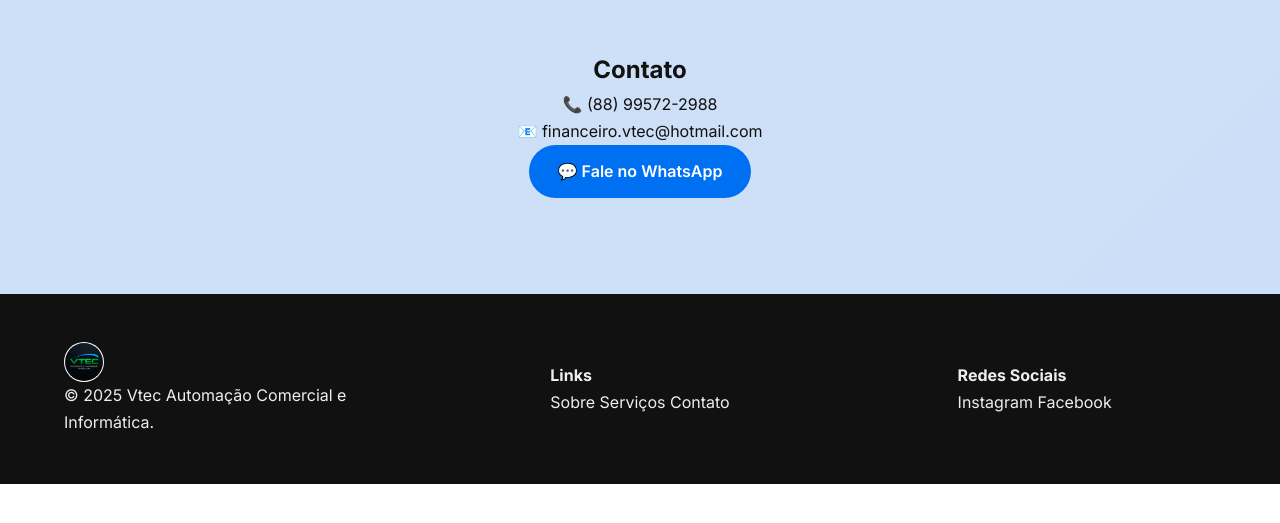
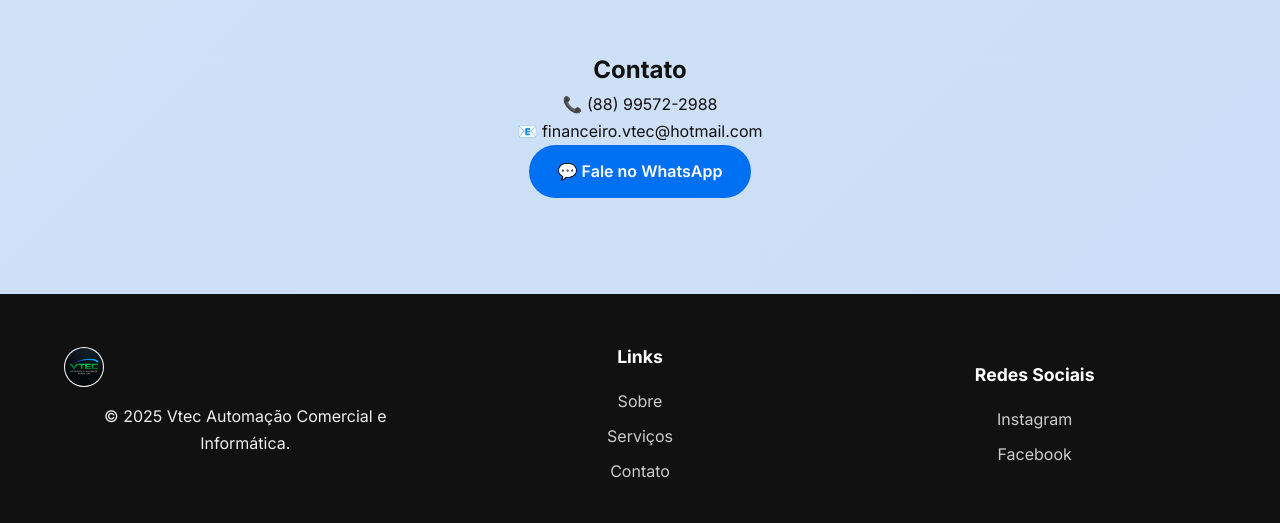
Before and after one commit to Francisco0102-code/vtec_informatica, a plain HTML site: page index.html in a window 1280 px wide. Shown: the part 3494-4017 px from the top of the page. Before the commit the page ends 3978 px from the top, so only its background shows below. Drawn offline with Linux system fonts and the light colour scheme.

Commit message:
melhorando o footer

```diff
--- a/index.html
+++ b/index.html
@@ -135,17 +135,17 @@
   <!-- FOOTER -->
   <footer class="footer">
     <div class="container grid fade-up">
-      <div>
+      <div class="footer-info">
         <img src="imagens/logo.png" alt="Logo Vtec" class="logo-footer" />
         <p>© 2025 Vtec Automação Comercial e Informática.</p>
       </div>
-      <div>
+      <div class="footer-links">
         <h4>Links</h4>
         <a href="#sobre">Sobre</a>
         <a href="#servicos">Serviços</a>
         <a href="#contato">Contato</a>
       </div>
-      <div>
+      <div class="footer-links">
         <h4>Redes Sociais</h4>
         <a href="https://instagram.com/vtec_automacao" target="_blank">Instagram</a>
         <a href="https://facebook.com" target="_blank">Facebook</a>
--- a/style.css
+++ b/style.css
@@ -442,6 +442,9 @@ body {
   border-radius: 50%; /* mantém circular */
   padding: 1px; /* mantém padding */
   background: #fff; /* mantém fundo branco */
+  margin-bottom: 1rem; /* mantém espaçamento */
+  transition: all 0.3s ease; /* mantém transição suave */
+
 }
 
 /* =========================
@@ -539,3 +542,27 @@ body {
   0% { transform: scale(1); opacity: 1; }
   100% { transform: scale(0.8); opacity: 0; }
 }
+
+.footer-links {
+  display: flex;
+  flex-direction: column;
+  gap: 0.5rem;
+  text-align: center;
+}
+
+.footer-links h4 {
+  margin-bottom: 0.5rem;
+  font-size: 1.1rem;
+  color: #fff;
+}
+
+.footer-links a {
+  color: #ccc;
+  transition: color 0.3s ease;
+}
+
+.footer-info {
+  text-align: center;
+  margin-bottom: 1.5rem;
+
+}
```
